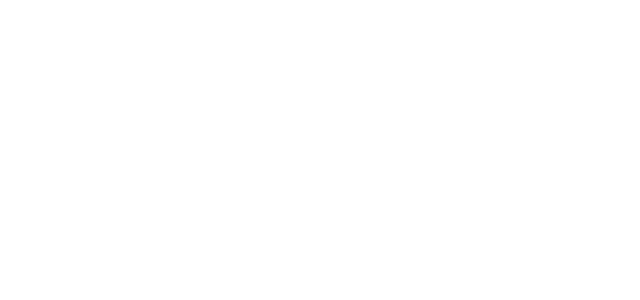
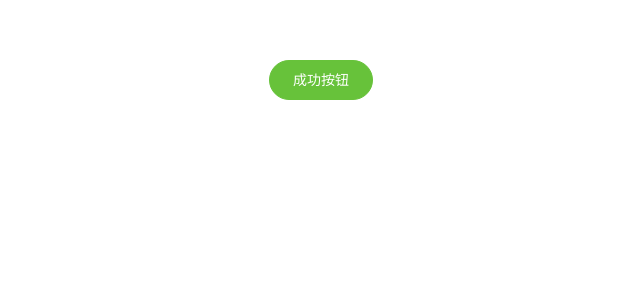
Before and after one commit to pxr-mm/HM-Interview, a Vue app: page / in a window 1280 px wide. Shown: the top 300 px of the page, without its empty margins (319-959 px from the left). Built offline with nearby package versions, Linux system fonts and the light colour scheme.

Commit message:
整合element-ui

```diff
--- a/package.json
+++ b/package.json
@@ -9,7 +9,9 @@
   },
   "dependencies": {
     "core-js": "^3.3.2",
-    "vue": "^2.6.10"
+    "element-ui": "^2.12.0",
+    "vue": "^2.6.10",
+    "vue-router": "^3.1.3"
   },
   "devDependencies": {
     "@vue/cli-plugin-babel": "^4.0.0",
--- a/src/App.vue
+++ b/src/App.vue
@@ -1,6 +1,6 @@
 <template>
   <div id="app">
-
+<el-button type="success" round>成功按钮</el-button>
   </div>
 </template>
 
--- a/src/main.js
+++ b/src/main.js
@@ -6,6 +6,12 @@
 // 导入抽取的路由
 import router from './router/router.js'
 
+// 导入element-ui
+import ElementUI from 'element-ui';
+import 'element-ui/lib/theme-chalk/index.css';
+Vue.use(ElementUI);
+
+
 new Vue({
   render: h =>h(App),
   router,
```
Also changed, not shown: 1 other file (tests, documents, lock files or other folders).
